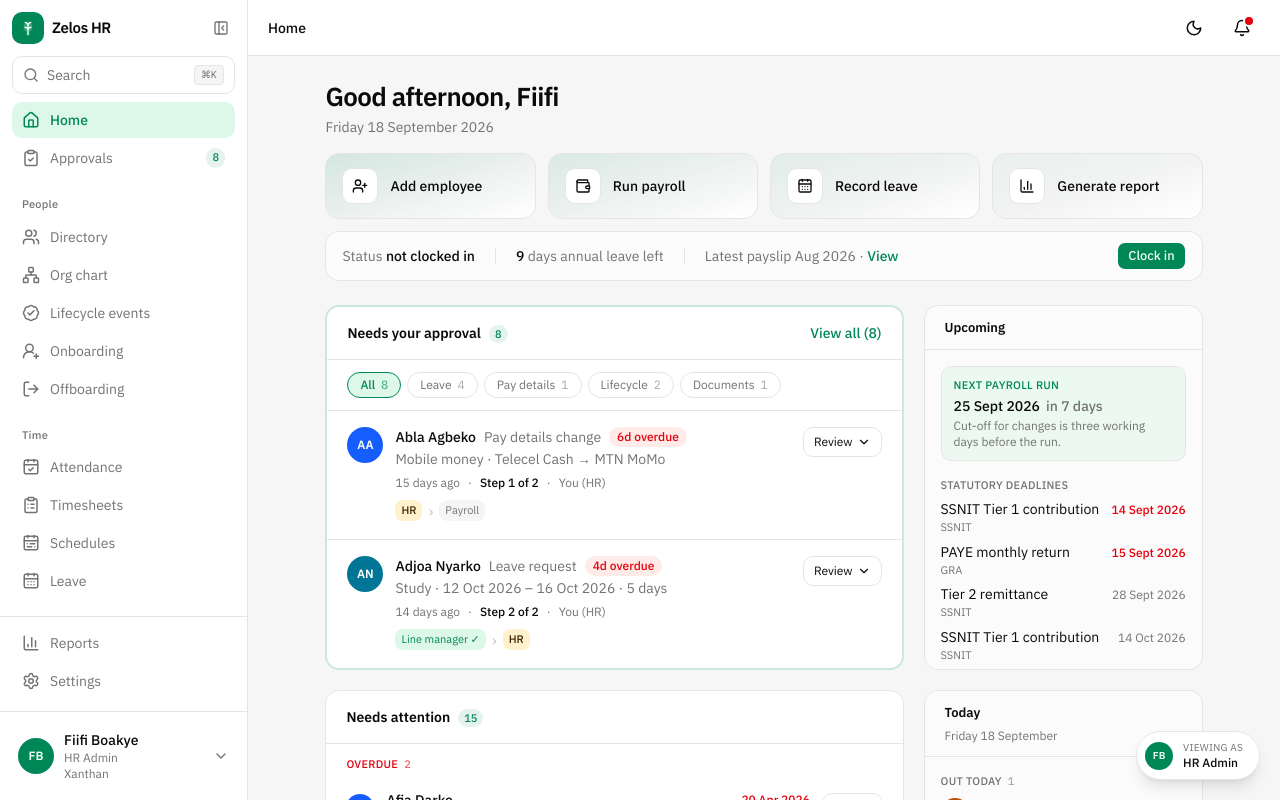
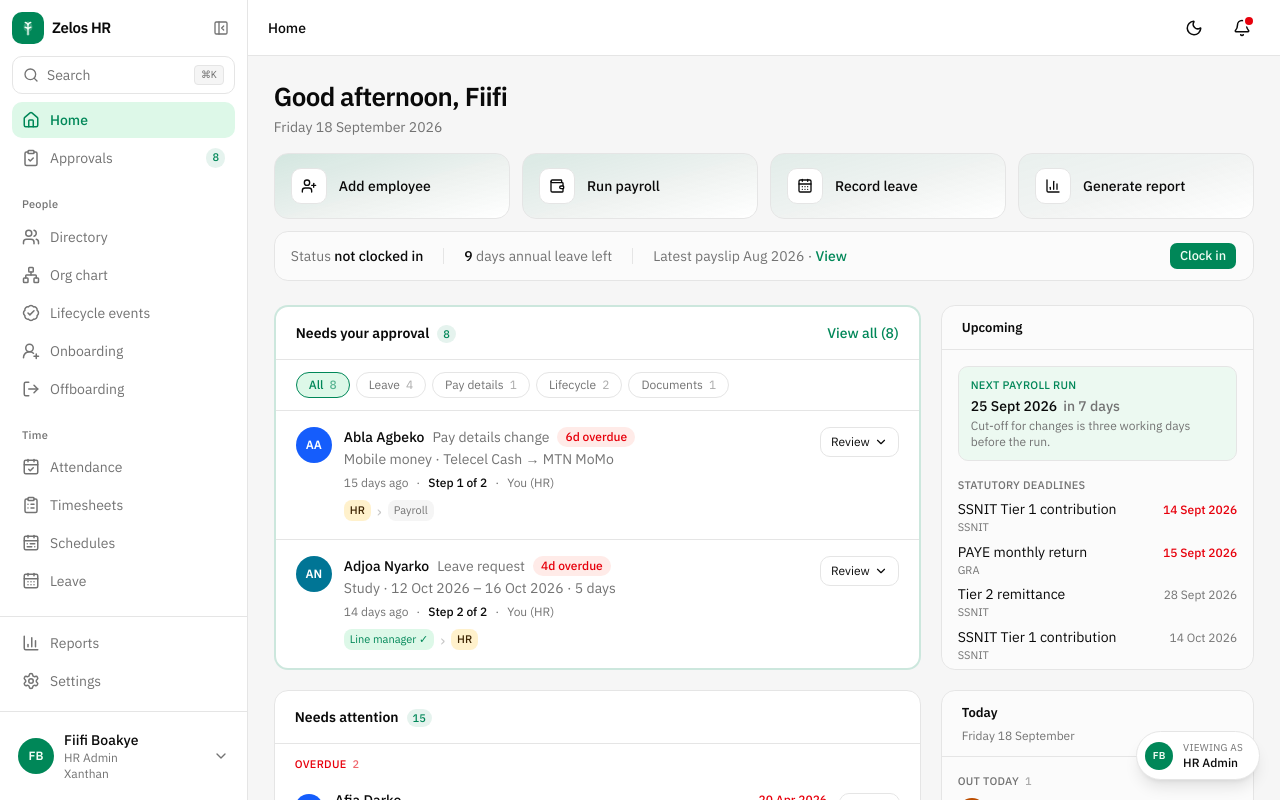
Before and after one commit to fiifisapp4245/zelos, a Next.js app: page /overview in a window 1280 px wide. Built offline with nearby package versions, Linux system fonts and the light colour scheme.

Commit message:
Widen the content column to 95%
A thin gutter either side rather than a wide margin. The rail gains enough
room that Upcoming shows five statutory rows before it scrolls.

```diff
--- a/components/shell/page-shell.tsx
+++ b/components/shell/page-shell.tsx
@@ -40,9 +40,9 @@ export function PageShell({
       <main className="relative min-h-0 flex-1 overflow-y-auto">
         <div
           className={cn(
-            // 85% of the content area, centred, so the page never runs edge
-            // to edge but is not squeezed into the middle either.
-            "mx-auto w-[85%] py-6",
+            // 95% of the content area, centred: a thin gutter either side so
+            // the page does not run flush to the edges.
+            "mx-auto w-[95%] py-6",
             width === "wide" ? "max-w-[1600px]" : "max-w-[1280px]"
           )}
         >
```
